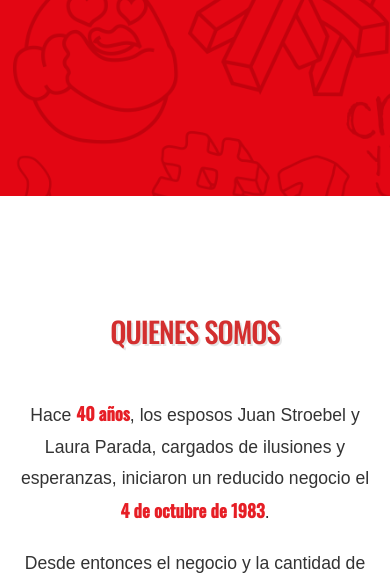
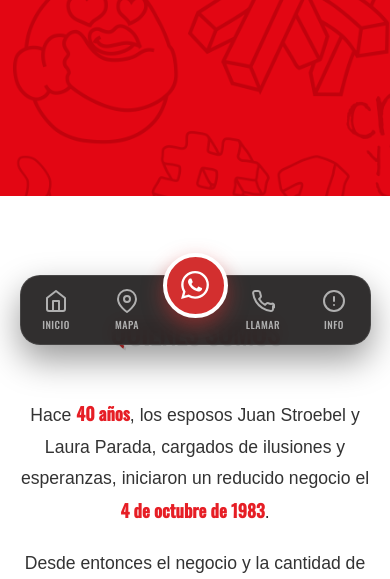
Before and after one commit to CarlosAndres2001/web-solar, a PHP site: page / in a window 390 px wide. Shown: the part 479-1058 px from the top of the page. Run offline with PHP 8.4, Linux system fonts and the light colour scheme.

Commit message:
barra baja nuevita

```diff
--- a/index.html
+++ b/index.html
@@ -100,8 +100,7 @@
         </div>
     </section>
 
-
-    <footer class="main-footer">
+    <footer id="footer" class="main-footer">
         <div class="footer-container">
             <div class="footer-box about">
                 <img src="combos/logo_white.png" alt="Logo Pollo El Solaar" class="footer-logo">
@@ -150,6 +149,32 @@
             <p>&copy; 2026 Pollo El Solar - Todos los derechos reservados.</p>
         </div>
     </footer>
+
+    <nav class="bottom-nav">
+        <a href="#inicio" class="nav-link">
+            <svg viewBox="0 0 24 24" width="24" height="24" fill="none" stroke="currentColor" stroke-width="2" stroke-linecap="round" stroke-linejoin="round"><path d="M3 9l9-7 9 7v11a2 2 0 0 1-2 2H5a2 2 0 0 1-2-2z"></path><polyline points="9 22 9 12 15 12 15 22"></polyline></svg>
+            <span>Inicio</span>
+        </a>
+        <a href="#mapita" class="nav-link">
+            <svg viewBox="0 0 24 24" width="24" height="24" fill="none" stroke="currentColor" stroke-width="2" stroke-linecap="round" stroke-linejoin="round"><path d="M21 10c0 7-9 13-9 13s-9-6-9-13a9 9 0 0 1 18 0z"></path><circle cx="12" cy="10" r="3"></circle></svg>
+            <span>Mapa</span>
+        </a>
+
+        <div class="nav-center">
+            <a href="https://wa.link/njstgf" class="nav-main-btn">
+                <svg viewBox="0 0 24 24" width="28" height="28" fill="white"><path d="M17.472 14.382c-.297-.149-1.758-.867-2.03-.967-.273-.099-.471-.148-.67.15-.197.297-.767.966-.94 1.164-.173.199-.347.223-.644.075-.297-.15-1.255-.463-2.39-1.475-.883-.788-1.48-1.761-1.653-2.059-.173-.297-.018-.458.13-.606.134-.133.298-.347.446-.52.149-.174.198-.298.298-.497.099-.198.05-.371-.025-.52-.075-.149-.669-1.612-.916-2.207-.242-.579-.487-.5-.669-.51-.173-.008-.371-.01-.57-.01-.198 0-.52.074-.792.372-.272.297-1.04 1.016-1.04 2.479 0 1.462 1.065 2.875 1.213 3.074.149.198 2.096 3.2 5.077 4.487.709.306 1.262.489 1.694.625.712.227 1.36.195 1.871.118.571-.085 1.758-.719 2.006-1.413.248-.694.248-1.289.173-1.413-.074-.124-.272-.198-.57-.347m-5.421 7.403h-.004a9.87 9.87 0 01-5.031-1.378l-.361-.214-3.741.982.998-3.648-.235-.374a9.86 9.86 0 01-1.51-5.26c.001-5.45 4.436-9.884 9.888-9.884 2.64 0 5.122 1.03 6.988 2.898a9.825 9.825 0 012.893 6.994c-.003 5.45-4.437 9.884-9.885 9.884m8.413-18.297A11.815 11.815 0 0012.05 0C5.495 0 .16 5.335.157 11.892c0 2.096.547 4.142 1.588 5.945L.057 24l6.305-1.654a11.882 11.882 0 005.683 1.448h.005c6.554 0 11.89-5.335 11.893-11.893a11.821 11.821 0 00-3.48-8.413Z"/></svg>
+            </a>
+        </div>
+
+        <a href="tel:+591" class="nav-link">
+            <svg viewBox="0 0 24 24" width="24" height="24" fill="none" stroke="currentColor" stroke-width="2" stroke-linecap="round" stroke-linejoin="round"><path d="M22 16.92v3a2 2 0 0 1-2.18 2 19.79 19.79 0 0 1-8.63-3.07 19.5 19.5 0 0 1-6-6 19.79 19.79 0 0 1-3.07-8.67A2 2 0 0 1 4.11 2h3a2 2 0 0 1 2 1.72 12.84 12.84 0 0 0 .7 2.81 2 2 0 0 1-.45 2.11L8.09 9.91a16 16 0 0 0 6 6l1.27-1.27a2 2 0 0 1 2.11-.45 12.84 12.84 0 0 0 2.81.7A2 2 0 0 1 22 18.92z"></path></svg>
+            <span>Llamar</span>
+        </a>
+        <a href="#footer" class="nav-link">
+            <svg viewBox="0 0 24 24" width="24" height="24" fill="none" stroke="currentColor" stroke-width="2" stroke-linecap="round" stroke-linejoin="round"><circle cx="12" cy="12" r="10"></circle><line x1="12" y1="8" x2="12" y2="12"></line><line x1="12" y1="16" x2="12.01" y2="16"></line></svg>
+            <span>Info</span>
+        </a>
+    </nav>
 
     <script>
         window.onscroll = function() {
@@ -205,5 +230,6 @@
             });
         });
     </script>
+
 </body>
 </html>
--- a/style.css
+++ b/style.css
@@ -798,3 +798,70 @@ html, body {
         width: 350px;
     }
 }
+/* OCULTAR EN PC */
+.bottom-nav { display: none; }
+
+@media (max-width: 768px) {
+    .bottom-nav {
+        display: flex;
+        position: fixed;
+        bottom: 20px; /* Separado del borde para efecto flotante */
+        left: 5%;
+        right: 5%;
+        width: 90%;
+        height: 70px;
+        background: rgba(38, 36, 36, 0.95); /* Gris oscuro con transparencia */
+        backdrop-filter: blur(10px); /* Desenfoque de fondo PRO */
+        border-radius: 20px;
+        justify-content: space-around;
+        align-items: center;
+        z-index: 9999;
+        box-shadow: 0 15px 35px rgba(0,0,0,0.4);
+        border: 1px solid rgba(255, 255, 255, 0.1);
+    }
+
+    .nav-link {
+        display: flex;
+        flex-direction: column;
+        align-items: center;
+        color: #b0b0b0;
+        text-decoration: none;
+        font-family: 'Oswald', sans-serif;
+        font-size: 10px;
+        transition: 0.3s ease;
+        flex: 1;
+    }
+
+    .nav-link span { margin-top: 4px; text-transform: uppercase; letter-spacing: 0.5px; }
+
+    /* Efecto cuando está activo */
+    .nav-link:active, .nav-link:focus {
+        color: #ffcc00;
+    }
+
+    /* EL BOTÓN CENTRAL "FLOTANTE" */
+    .nav-center {
+        position: relative;
+        top: -25px; /* Lo sube por encima de la barra */
+    }
+
+    .nav-main-btn {
+        width: 65px;
+        height: 65px;
+        background: #d32f2f; /* Rojo principal */
+        border-radius: 50%;
+        display: flex;
+        justify-content: center;
+        align-items: center;
+        box-shadow: 0 8px 20px rgba(211, 47, 47, 0.5);
+        border: 4px solid #fff; /* Aro blanco para resaltar */
+        transition: transform 0.2s;
+    }
+
+    .nav-main-btn:active {
+        transform: scale(0.9);
+    }
+
+    /* Espacio para que el contenido no quede debajo */
+    body { padding-bottom: 100px; }
+}
```
